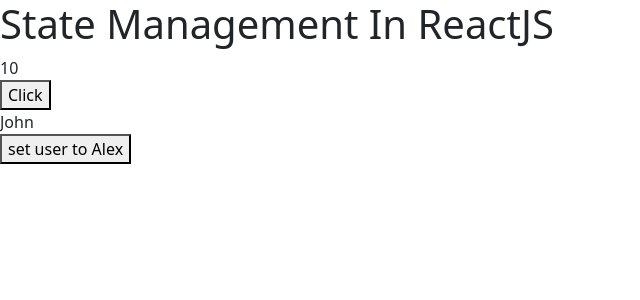
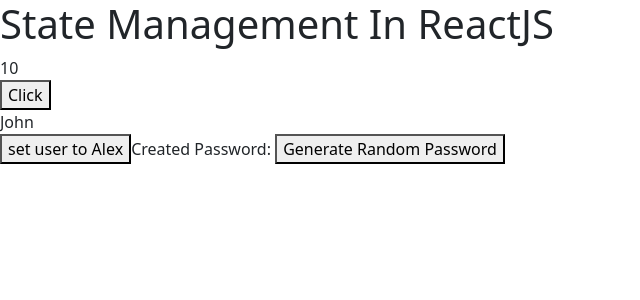
Before and after one commit to mern-trainer/Farhan-Batch-MERN, a React (Vite) app: page / in a window 1280 px wide. Shown: the top 300 px of the page, without its empty margins (0-640 px from the left). Built offline with nearby package versions, Linux system fonts and the light colour scheme.

Commit message:
state - array

```diff
--- a/src/pages/State.jsx
+++ b/src/pages/State.jsx
@@ -10,10 +10,19 @@
     // const response = useState(10)
     const [counter, setCounter] = useState(10)
     const [user, setUser] = useState("John")
+    const [passwords, setPasswords] = useState([])
 
     const handleClick = () => {
         setCounter(counter + 1)
     }
+
+    const handleGeneratePassword = () => {
+        const password = crypto.randomUUID()
+        setPasswords([password, ...passwords])
+    }
+
+    console.log(passwords);
+
     return <div>
         <h1>State Management In ReactJS</h1>
         <div>{counter}</div>
@@ -23,6 +32,9 @@
             set user to {user == "John" ? "Alex" : "John"}
             {/* confition ? true statement : false statement */}
         </button>
+        Created Password: {passwords[0]}
+        <button onClick={handleGeneratePassword}>Generate Random Password</button>
+        {passwords.join(", ")}
     </div>
 }
 
```
